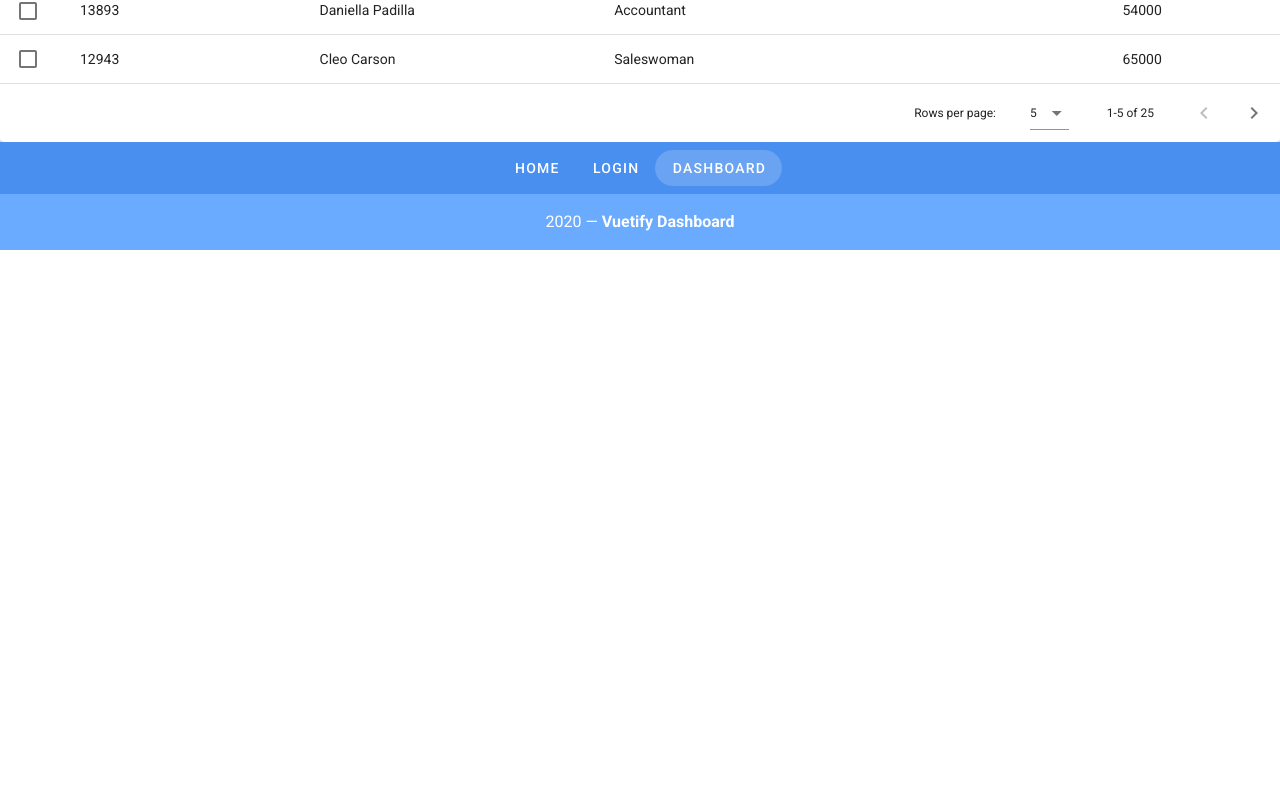
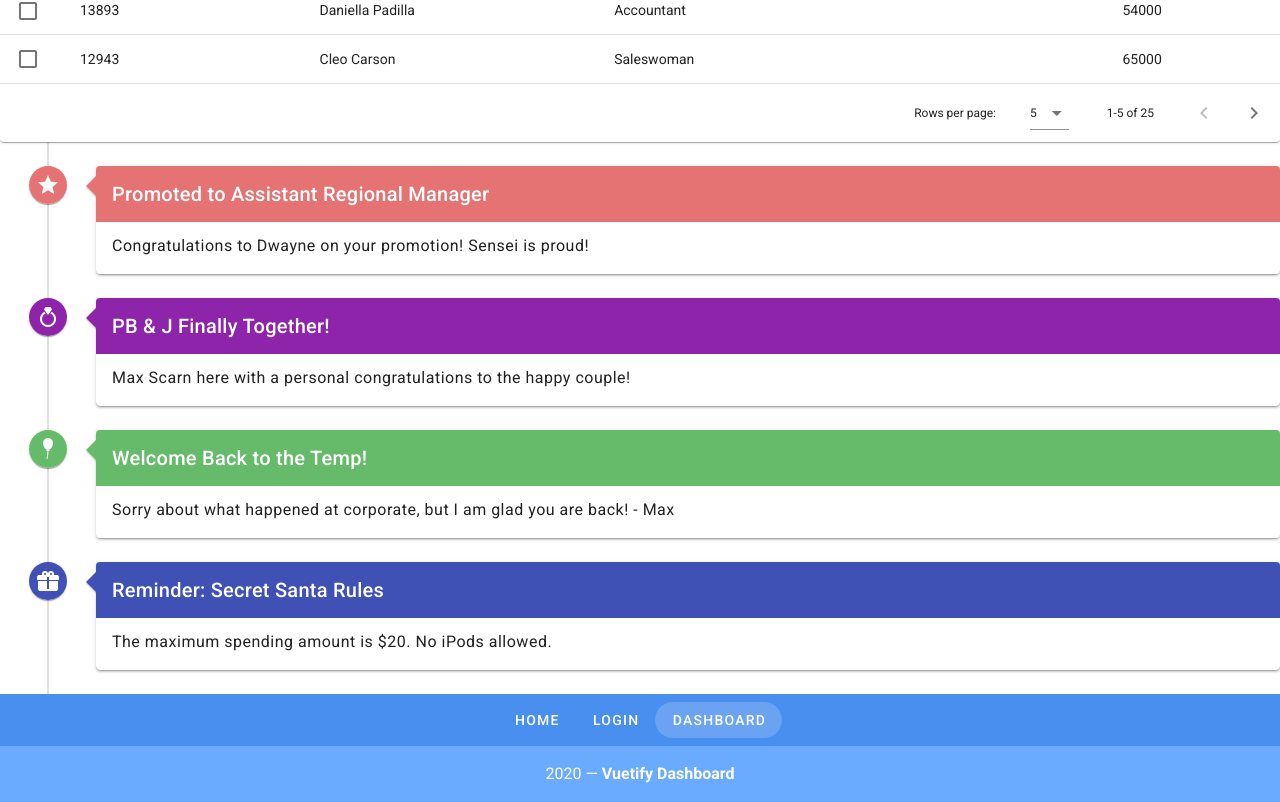
Before and after one commit to dubiBerlin/dashboard, a Vue app: page /dashboard in a window 1280 px wide. Shown: the part 2480-3282 px from the top of the page. Before the commit the page ends 2730 px from the top, so only its background shows below. Built offline with nearby package versions, Linux system fonts and the light colour scheme.

Commit message:
Create EvenTimeline.vue and use it in Dasbboard.vue

```diff
--- /dev/null
+++ b/src/components/EventTimeline.vue
@@ -0,0 +1,34 @@
+<template>
+  <v-timeline align-top :dense="true">
+    <v-timeline-item
+      v-for="(item, i) in timeline"
+      :key="i"
+      :color="item.color"
+      :icon="item.icon"
+      fill-dot
+    >
+      <v-card :color="item.color" dark>
+        <v-card-title class="title pt-3 pb-3">
+          <h3 class="title">{{ item.title }}</h3>
+        </v-card-title>
+        <v-card-text class="white text--primary">
+          <p class="pt-3 body-1 mb-0">
+            {{ item.text }}
+          </p>
+        </v-card-text>
+      </v-card>
+    </v-timeline-item>
+  </v-timeline>
+</template>
+
+<script>
+export default {
+  name: 'EventTimeline',
+  props: {
+    timeline: {
+      type: Array,
+      required: true
+    }
+  }
+}
+</script>
--- a/src/views/Dashboard.vue
+++ b/src/views/Dashboard.vue
@@ -3,7 +3,7 @@
     <SalesGraph v-for="sale in sales" :key="`${sale.title}`" :sale="sale"></SalesGraph>
     <StatisticCard v-for="(statistic,index) in statistics" :statistic="statistic" :key="index" ></StatisticCard>
     <EmployeesTable :employees="employees" @select-employee="setEmployee" ></EmployeesTable>
-
+    <EventTimeline  :timeline="timeline"  ></EventTimeline>
 
    <v-snackbar v-model="snackbar">
      <span>Name: {{employee.name}}</span>
@@ -24,19 +24,23 @@
   import employeesJson from "../data/employees.json";
   import salesJson from "../data/sales.json";
   import statisticsJson from "../data/statistics.json";
+  import timelineJson from "../data/timeline.json";
   import EmployeesTable from "../components/EmployeesTable";
   import SalesGraph from "../components/SalesGraph";
   import StatisticCard from "../components/StatisticCard";
+  import EventTimeline from "../components/EventTimeline";
 
   export default {
     name: 'DashboardPage',
     components: {
       EmployeesTable,
       SalesGraph,
-      StatisticCard
+      StatisticCard,
+      EventTimeline
     },
     data () {
       return {
+        timeline:timelineJson,
         statistics:statisticsJson,
         employees:employeesJson,
         sales:salesJson,
```
